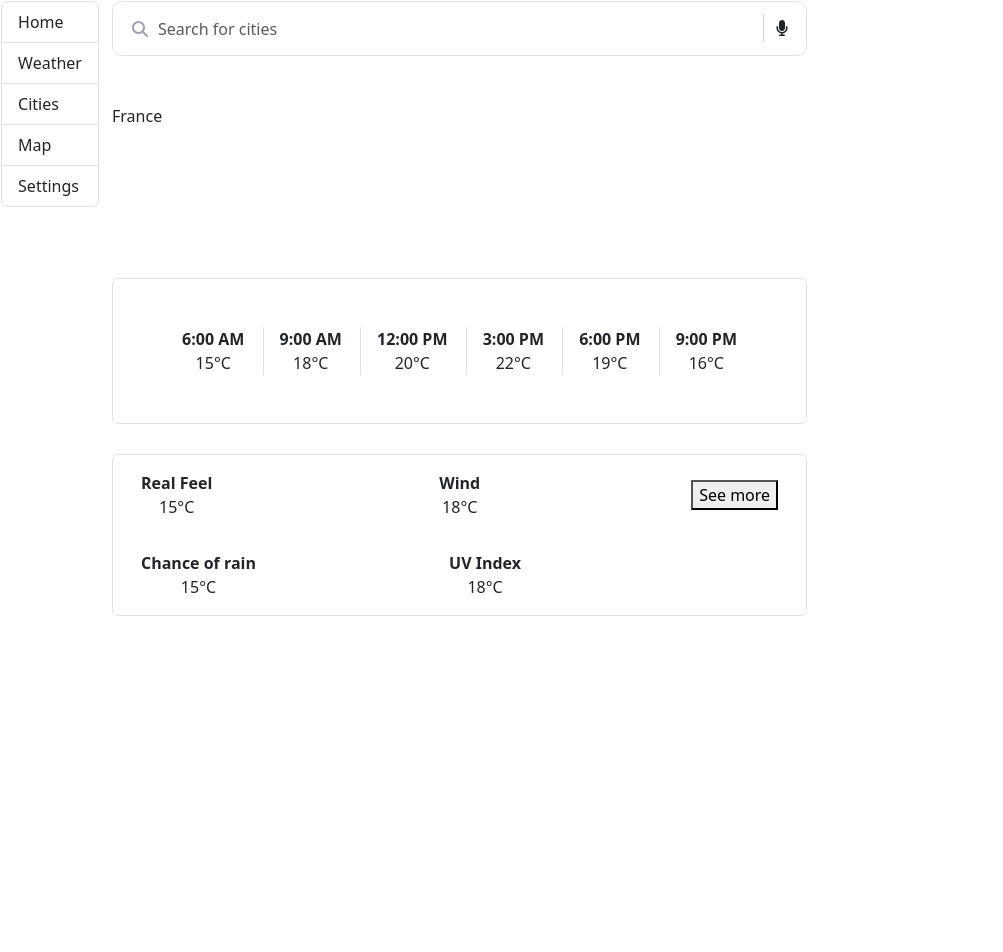
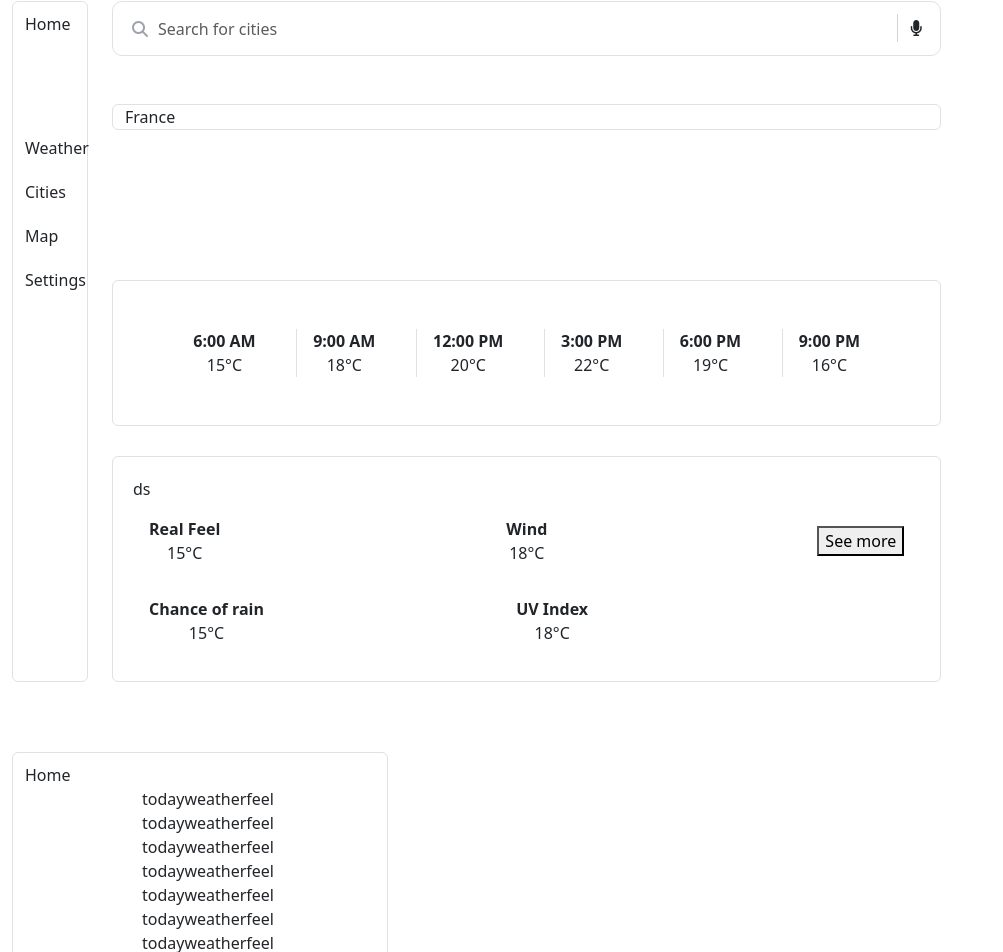
Before and after one commit to dinhsc/Angular_Meteo_App, an Angular app: page / in a window 1280 px wide. Shown: the part 19-971 px from the top of the page, without its empty margins (0-1003 px from the left). Before the commit the page ends 800 px from the top, so only its background shows below. Built offline with nearby package versions, Linux system fonts and the light colour scheme.

Commit message:
adding containers

```diff
--- a/src/app/app.component.html
+++ b/src/app/app.component.html
@@ -8,31 +8,33 @@
          "align-items-start" : Utilise Flexbox pour aligner le contenu en haut de la ligne. -->
 
     <!-- Menu Vertical -->
-    <div class="col-md-2 d-flex flex-column align-items-center" style="width: 100px;">
-      <!-- "col-md-2" : Crée une colonne qui occupe 2/12 de la largeur de l'écran lorsqu'il est medium ou plus (taille "md" ou supérieure).
-                        Le suffixe "-md" indique que cette taille de colonne s'applique aux écrans de taille moyenne (medium, largeur ≥ 768px) et plus larges.
-           "d-flex" : Active le mode Flexbox pour ce conteneur, permettant un alignement et une distribution flexible des éléments.
-           "flex-column" : Arrange les éléments verticalement à l'intérieur de cette div en mode Flexbox.
-           "align-items-center" : Centre les éléments horizontalement à l'intérieur de cette div. -->
+    <div class="col-md-3" style="width: 100px;">
+      <!-- Conteneur général -->
+      <div class="container rounded border" style="padding-bottom: 389px;">
+        <!-- Container version verticale -->
+        <div class="row justify-content-start">
+          <div class="col-md-12">
+            <!-- "Home" au début -->
+            <a href="#" class="list-group-item list-group-item-action" style="padding-top: 10px;">Home</a>
 
-      <div class="list-group">
-        <a href="#" class="list-group-item list-group-item-action">Home</a>
-        <a href="#" class="list-group-item list-group-item-action">Weather</a>
-        <a href="#" class="list-group-item list-group-item-action">Cities</a>
-        <a href="#" class="list-group-item list-group-item-action">Map</a>
-        <a href="#" class="list-group-item list-group-item-action">Settings</a>
-        <!-- "list-group" : Utilisé pour créer une liste d'éléments avec un style uniforme dans Bootstrap.
-             "list-group-item" : Applique le style de liste à chaque élément, avec un padding et une bordure.
-             "list-group-item-action" : Ajoute un effet "clicable" (hover et focus) à l'élément de liste. -->
+            <!-- Conteneur centré -->
+            <div class="d-flex flex-column align-items-center" style="padding-top: 100px; gap: 20px;"> <!-- gap : espacement entre chaque items -->
+              <a href="#" class="list-group-item list-group-item-action">Weather</a>
+              <a href="#" class="list-group-item list-group-item-action">Cities</a>
+              <a href="#" class="list-group-item list-group-item-action">Map</a>
+              <a href="#" class="list-group-item list-group-item-action">Settings</a>
+            </div>
+          </div>
+        </div>
       </div>
     </div>
 
     <!-- Barre de recherche -->
-    <div class="col-md-10">
+    <div class="col-md-8">
       <!-- "col-md-10" : Crée une colonne qui occupe 10/12 de la largeur de l'écran en taille medium et supérieure. -->
 
-      <div class="col-md-8">
-        <!-- "col-md-8" : Crée une sous-colonne qui occupe 8/12 de la largeur de l'écran pour une disposition équilibrée dans cette section. -->
+      <div class="col-md-12">
+        <!-- "col-md-8" : Crée une sous-colonne qui occupe 12/12 de la largeur de l'écran pour une disposition équilibrée dans cette section. -->
 
         <div class="form">
           <i class="fa fa-search"></i>
@@ -43,9 +45,11 @@
         </div>
 
         <div class="col-md-12 mt-5">
-          France
+          <div class="container rounded border">
+            France
+            <!-- <img src="photo.jpg" alt="Description de la photo"> -->
 
-
+          </div>
 
 
           <!-- "col-md-8" : Même explication que ci-dessus ; crée une sous-colonne de 8/12 pour cet élément dans la colonne.
@@ -88,7 +92,8 @@
           <div class="container" style="margin-top: 30px;">
             <!--Container 2-->
             <div class="row justify-content-start">
-              <div class="col-md-12 rounded border">
+              <div class="col-md-12 rounded border" style="padding: 20px;">
+                ds
                 <div class="d-flex justify-content-between align-items-center p-3">
                   <!--point 1-->
                   <div class="text-center">
@@ -121,4 +126,56 @@
 
     </div>
   </div>
+
+  <div class="col-md-3" style="width: 400px;">
+    <!-- Conteneur général -->
+    <div class="container rounded border" style="padding-bottom: 319px; margin-top: 70px">
+      <!-- Container version verticale -->
+      <div class="row justify-content-start">
+        <div class="col-md-12">
+          <!-- "Home" au début -->
+          <a href="#" class="list-group-item list-group-item-action" style="padding-top: 10px;">Home</a>
+
+          <!-- Conteneur centré -->
+          <div class="d-flex flex-column justify-content-around"> <!-- gap : espacement entre chaque items -->
+            <div class="text-center ps-3">
+              <span>today</span>
+              <span>weather</span>
+              <span>feel</span>
+            </div>
+            <div class="text-center ps-3">
+              <span>today</span>
+              <span>weather</span>
+              <span>feel</span>
+            </div>
+            <div class="text-center ps-3">
+              <span>today</span>
+              <span>weather</span>
+              <span>feel</span>
+            </div>
+            <div class="text-center ps-3">
+              <span>today</span>
+              <span>weather</span>
+              <span>feel</span>
+            </div>
+            <div class="text-center ps-3">
+              <span>today</span>
+              <span>weather</span>
+              <span>feel</span>
+            </div>
+            <div class="text-center ps-3">
+              <span>today</span>
+              <span>weather</span>
+              <span>feel</span>
+            </div>
+            <div class="text-center ps-3">
+              <span>today</span>
+              <span>weather</span>
+              <span>feel</span>
+            </div>
+          </div>
+        </div>
+      </div>
+    </div>
+  </div>
 </div>
```
